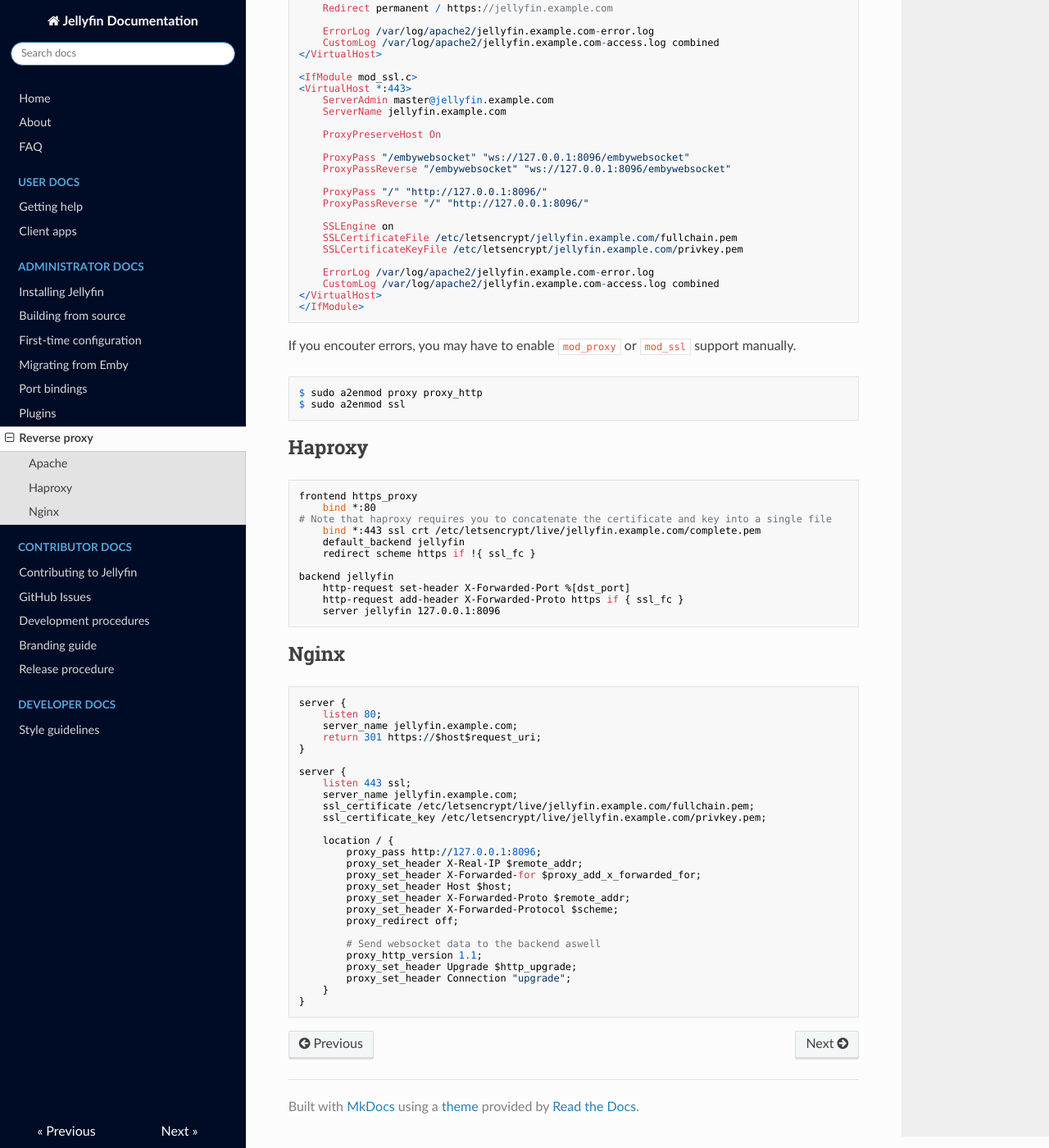
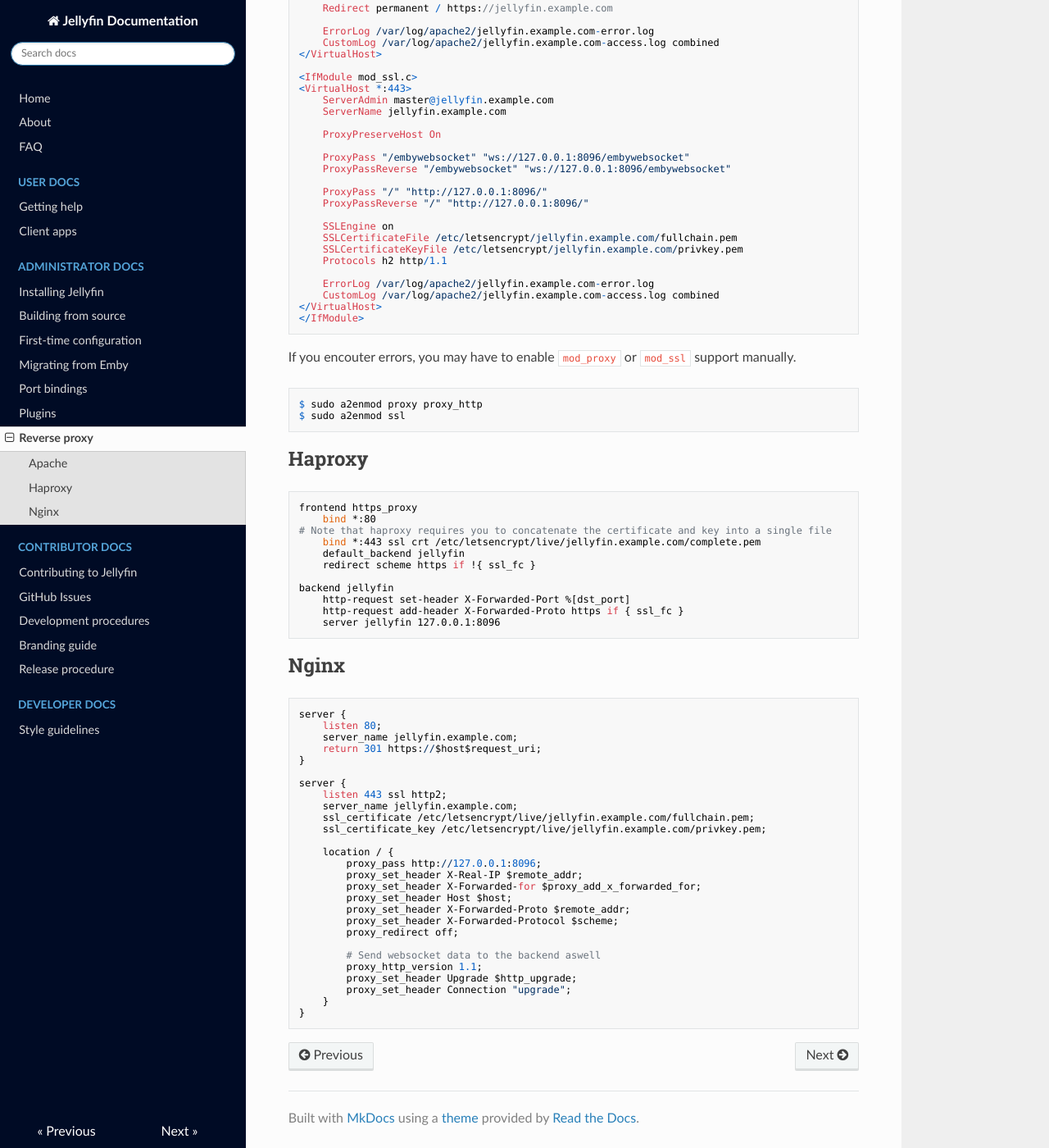
Before and after one commit to jellyfin-archive/jellyfin-docs, an MkDocs documentation site: the page built from docs/administrator-docs/reverse-proxy.md, in a window 1280 px wide and 1400 px high, scrolled down 450 px. Shown: the whole window at 82% size. Built offline with MkDocs 1.6.1, drawn with Linux system fonts in a browser that asks for light colours; nearby versions of some CDN libraries; old or Windows-style settings are respelled for this version of MkDocs.

Commit message:
Add http2 to apache and nginx

```diff
--- a/docs/administrator-docs/reverse-proxy.md
+++ b/docs/administrator-docs/reverse-proxy.md
@@ -33,6 +33,7 @@ Three popular options for reverse proxy systems are [Apache](https://httpd.apach
     SSLEngine on
     SSLCertificateFile /etc/letsencrypt/jellyfin.example.com/fullchain.pem
     SSLCertificateKeyFile /etc/letsencrypt/jellyfin.example.com/privkey.pem
+    Protocols h2 http/1.1
 
     ErrorLog /var/log/apache2/jellyfin.example.com-error.log
     CustomLog /var/log/apache2/jellyfin.example.com-access.log combined
@@ -72,7 +73,7 @@ server {
 }
 
 server {
-    listen 443 ssl;
+    listen 443 ssl http2;
     server_name jellyfin.example.com;
     ssl_certificate /etc/letsencrypt/live/jellyfin.example.com/fullchain.pem;
     ssl_certificate_key /etc/letsencrypt/live/jellyfin.example.com/privkey.pem;
```
